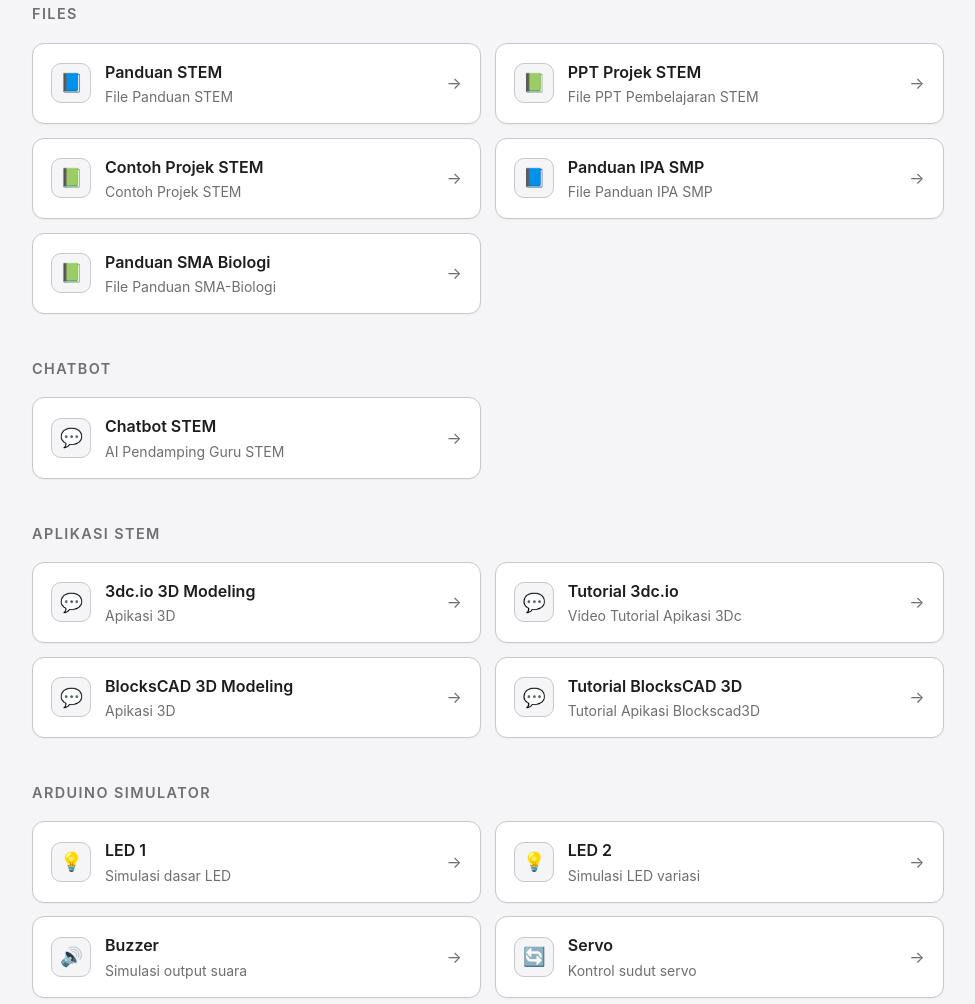
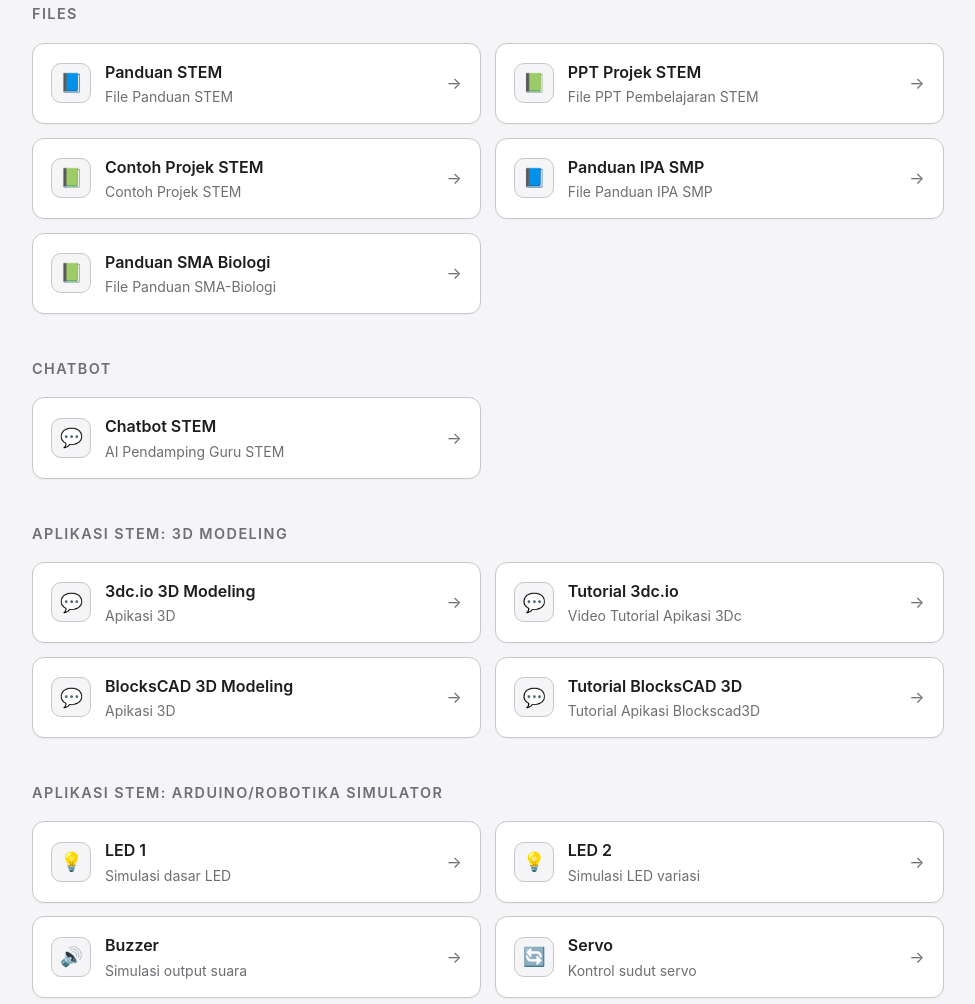
Before and after one commit to labsdigital/stem, a plain HTML site: page index.html in a window 1280 px wide. Shown: the part 196-1200 px from the top of the page, without its empty margins (152-1127 px from the left). Drawn offline with Linux system fonts and the light colour scheme.

Commit message:
Update section titles for STEM applications

```diff
--- a/index.html
+++ b/index.html
@@ -246,7 +246,7 @@
 
     <!-- Apps -->
     <section class="section">
-      <h2 class="section-title">Aplikasi STEM</h2>
+      <h2 class="section-title">Aplikasi STEM: 3D Modeling</h2>
       <div class="grid">
         <a href="https://3dc.io/app" target="_blank" rel="noopener noreferrer" class="item">
           <div class="item-icon">💬</div>
@@ -296,7 +296,7 @@
 
     <!-- 🔧 Arduino Simulator -->
     <section class="section">
-      <h2 class="section-title">Arduino Simulator</h2>
+      <h2 class="section-title">Aplikasi STEM: Arduino/Robotika Simulator</h2>
       <div class="grid">
         <a href="https://wokwi.com/projects/458251788683018241" target="_blank" rel="noopener noreferrer" class="item">
           <div class="item-icon">💡</div>
```
